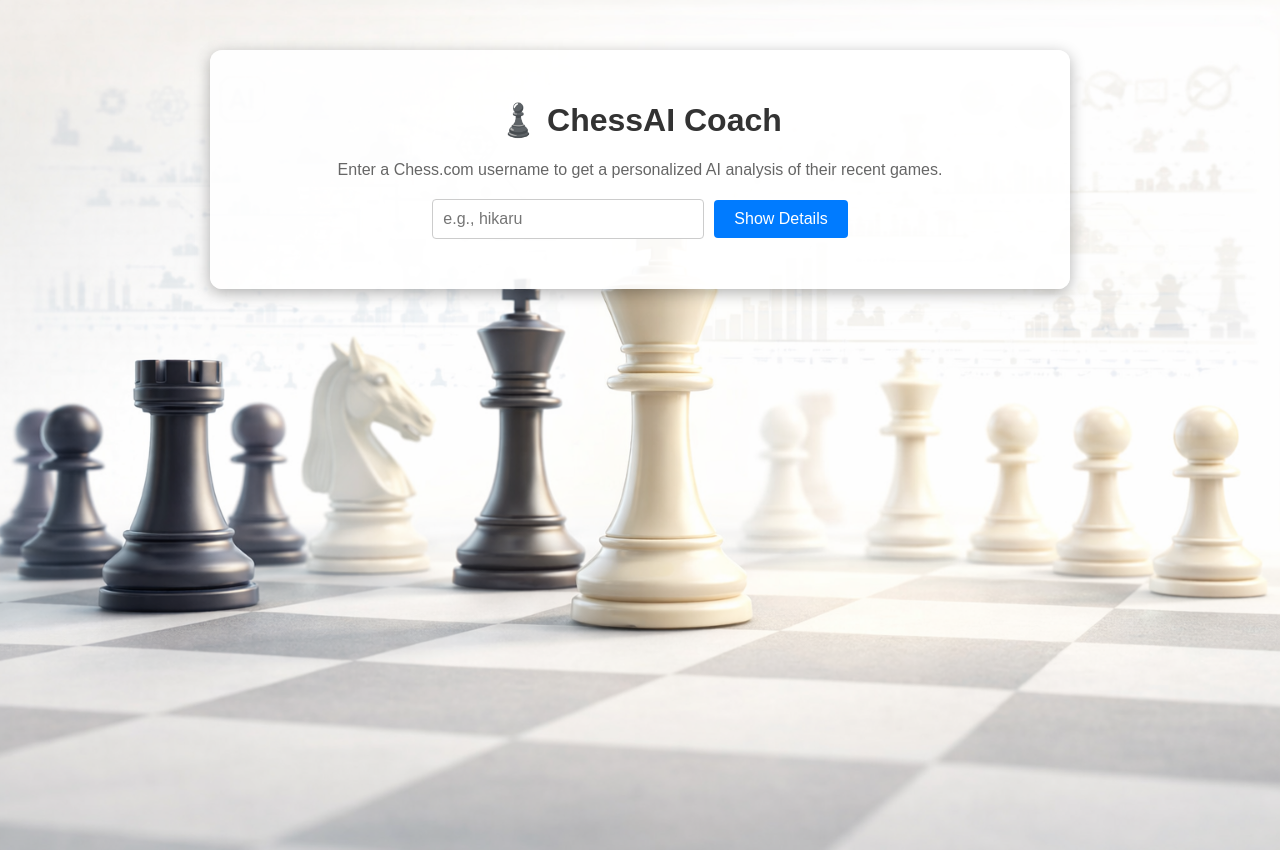
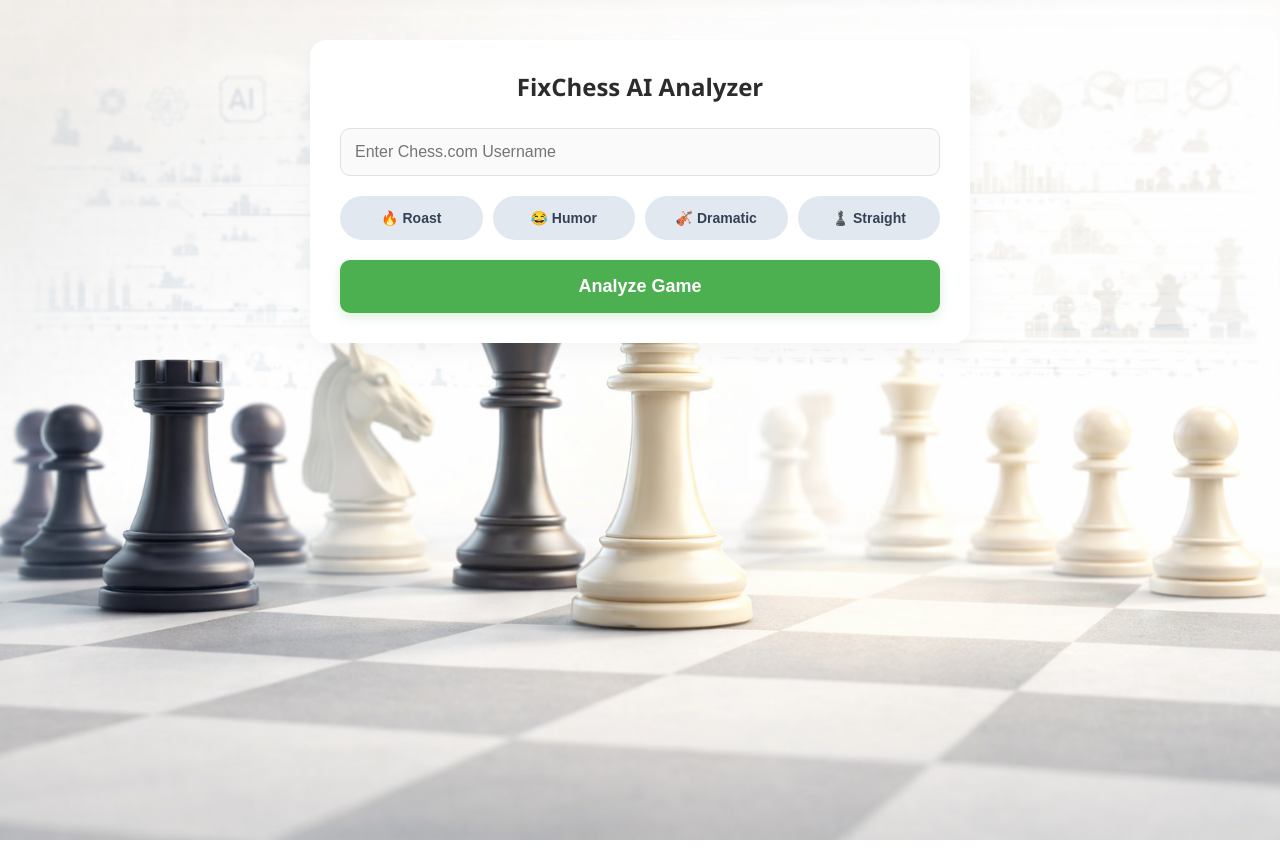
Before and after one commit to Kora-One/Fix-Chess-App-FE, an Angular app: page / in a window 1280 px wide. Built offline with nearby package versions, Linux system fonts and the light colour scheme.

Commit message:
Added Mood features

```diff
--- a/src/app/app.css
+++ b/src/app/app.css
@@ -0,0 +1,191 @@
+/* The Main Card Container */
+.analyzer-container {
+  max-width: 600px;
+  margin: 40px auto;
+  font-family: 'Segoe UI', Tahoma, Geneva, Verdana, sans-serif;
+  padding: 30px;
+  background-color: #ffffff;
+  border-radius: 16px;
+  box-shadow: 0 8px 24px rgba(0, 0, 0, 0.04);
+}
+
+h2 {
+  color: #2c2c2c;
+  margin-top: 0;
+  text-align: center;
+  margin-bottom: 25px;
+}
+
+input {
+  width: 100%;
+  padding: 14px;
+  margin-bottom: 20px;
+  font-size: 16px;
+  border-radius: 10px;
+  border: 1px solid #e0e0e0;
+  background-color: #fafafa;
+  color: #333;
+  box-sizing: border-box;
+  transition: border-color 0.2s;
+}
+
+input:focus {
+  outline: none;
+  border-color: #4caf50;
+  background-color: #ffffff;
+}
+
+/* Mood Buttons - High Contrast Design */
+.mood-board {
+  display: flex;
+  gap: 10px;
+  flex-wrap: wrap;
+  justify-content: center;
+}
+
+.btn {
+  flex: 1;
+  padding: 12px 10px;
+  border: 2px solid transparent;
+  border-radius: 30px;
+  cursor: pointer;
+  font-weight: bold;
+  font-size: 14px;
+  transition: all 0.2s ease-in-out;
+
+  /* High-contrast inactive state */
+  background-color: #e2e8f0;
+  color: #334155;
+}
+
+.btn:hover {
+  background-color: #cbd5e1;
+  color: #0f172a;
+}
+
+/* The Active (Selected) States */
+.btn-roast.active {
+  background-color: #dc2626;
+  color: #ffffff;
+  transform: scale(1.05);
+  box-shadow: 0 4px 12px rgba(220, 38, 38, 0.3);
+}
+
+.btn-humor.active {
+  background-color: #facc15;
+  color: #1c1917;
+  transform: scale(1.05);
+  box-shadow: 0 4px 12px rgba(250, 204, 21, 0.3);
+}
+
+.btn-sad.active {
+  background-color: #2563eb;
+  color: #ffffff;
+  transform: scale(1.05);
+  box-shadow: 0 4px 12px rgba(37, 99, 235, 0.3);
+}
+
+.btn-straight.active {
+  background-color: #334155;
+  color: #ffffff;
+  transform: scale(1.05);
+  box-shadow: 0 4px 12px rgba(51, 65, 85, 0.3);
+}
+
+/* The Error Text */
+.error-text {
+  color: #dc2626;
+  text-align: center;
+  font-weight: 600;
+  margin-top: 20px;
+  animation: shake 0.4s;
+}
+
+/* The Big Analyze Button */
+.btn-analyze {
+  width: 100%;
+  padding: 16px;
+  margin-top: 20px;
+  background-color: #4caf50;
+  color: white;
+  border: none;
+  border-radius: 10px;
+  font-size: 18px;
+  font-weight: bold;
+  cursor: pointer;
+  transition: all 0.2s;
+  box-shadow: 0 4px 12px rgba(76, 175, 80, 0.2);
+}
+
+.btn-analyze:hover {
+  background-color: #43a047;
+  transform: translateY(-1px);
+  box-shadow: 0 6px 16px rgba(76, 175, 80, 0.3);
+}
+
+.btn-analyze:active {
+  transform: translateY(1px);
+}
+
+/* Progress Bar */
+.loader-container {
+  margin-top: 25px;
+  text-align: center;
+  font-weight: 500;
+  color: #555;
+}
+
+.progress-bar-bg {
+  width: 100%;
+  height: 12px;
+  background-color: #f0f0f0;
+  border-radius: 10px;
+  overflow: hidden;
+  margin-top: 10px;
+}
+
+.progress-bar-fill {
+  height: 100%;
+  background-color: #4caf50;
+  width: 0%;
+  transition: width 0.3s ease-out;
+  border-radius: 10px;
+}
+
+/* Result Formatting */
+.result-box {
+  margin-top: 25px;
+  padding: 25px;
+  background-color: #fafafa;
+  border-radius: 12px;
+  border-left: 5px solid #4caf50;
+}
+
+.markdown-output {
+  line-height: 1.7;
+  color: #333;
+}
+
+.markdown-output h3 {
+  color: #1a1a1a;
+  margin-top: 1.5em;
+  border-bottom: 2px solid #eaeaea;
+  padding-bottom: 8px;
+}
+
+.markdown-output ul {
+  padding-left: 20px;
+  margin-top: 10px;
+}
+
+.markdown-output li {
+  margin-bottom: 8px;
+}
+
+@keyframes shake {
+  0% { transform: translateX(0); }
+  25% { transform: translateX(-5px); }
+  50% { transform: translateX(5px); }
+  75% { transform: translateX(-5px); }
+  100% { transform: translateX(0); }
+}
--- a/src/app/app.html
+++ b/src/app/app.html
@@ -1,28 +1,39 @@
-<div style="font-family: Arial, sans-serif; background-color: rgba(255, 255, 255, 0.9); max-width: 800px; margin: 50px auto; padding: 30px; border-radius: 12px; text-align: center; box-shadow: 0 4px 15px rgba(0,0,0,0.3);">
-  <h1 style="color: #333;">♟️ ChessAI Coach</h1>
-  <p style="color: #666;">Enter a Chess.com username to get a personalized AI analysis of their recent games.</p>
+<div class="analyzer-container">
+  <h2>FixChess AI Analyzer</h2>
 
-  <div style="margin: 20px 0;">
-    <input
-      [(ngModel)]="username"
-      placeholder="e.g., hikaru"
-      style="padding: 10px; font-size: 16px; width: 250px; border-radius: 4px; border: 1px solid #ccc;"
-    />
-    <button
-      (click)="getAnalysis()"
-      [disabled]="loading"
-      style="padding: 10px 20px; font-size: 16px; margin-left: 10px; cursor: pointer; background-color: #007bff; color: white; border: none; border-radius: 4px;"
-    >
-      {{ loading ? 'Analyzing...' : 'Show Details' }}
+  <input type="text" [(ngModel)]="username" placeholder="Enter Chess.com Username" [disabled]="loading" />
+
+  @if (!loading) {
+    <div class="mood-board">
+      <button class="btn btn-roast" [class.active]="selectedMood === 'roast'" (click)="selectMood('roast')">🔥 Roast</button>
+      <button class="btn btn-humor" [class.active]="selectedMood === 'humor'" (click)="selectMood('humor')">😂 Humor</button>
+      <button class="btn btn-sad" [class.active]="selectedMood === 'sad'" (click)="selectMood('sad')">🎻 Dramatic</button>
+      <button class="btn btn-straight" [class.active]="selectedMood === 'straight'" (click)="selectMood('straight')">♟️ Straight</button>
+    </div>
+  }
+
+  @if (showMoodError) {
+    <p class="error-text">⚠️ Please choose a mood before analyzing!</p>
+  }
+
+  @if (!loading) {
+    <button class="btn-analyze" (click)="getAnalysis()">
+      Analyze Game
     </button>
-  </div>
+  }
 
-  <div *ngIf="loading" style="color: #007bff; margin-top: 20px; font-weight: bold;">
-    Fetching games and consulting the AI... this takes about 10-20 seconds.
-  </div>
+  @if (loading) {
+    <div class="loader-container">
+      <p>Analyzing games... {{ progressPercentage | number:'1.0-0' }}%</p>
+      <div class="progress-bar-bg">
+        <div class="progress-bar-fill" [style.width.%]="progressPercentage"></div>
+      </div>
+    </div>
+  }
 
-  <div *ngIf="report && !loading"
-       style="margin-top: 30px; text-align: left; background: #ffffff; padding: 25px; border-radius: 8px; border: 1px solid #ddd; line-height: 1.6; box-shadow: inset 0 2px 4px rgba(0,0,0,0.05);"
-       [innerHTML]="report">
-  </div>
+  @if (report && !loading) {
+    <div class="result-box">
+      <div class="markdown-output" [innerHTML]="report"></div>
+    </div>
+  }
 </div>
--- a/src/app/app.ts
+++ b/src/app/app.ts
@@ -1,46 +1,87 @@
 import { Component, ChangeDetectorRef } from '@angular/core';
-import { CommonModule } from '@angular/common';
+import { DecimalPipe } from '@angular/common'; // Replaced CommonModule with just the pipe
 import { FormsModule } from '@angular/forms';
 import { HttpClient } from '@angular/common/http';
-import { RouterOutlet } from '@angular/router';
-import { marked } from 'marked'; // <-- 1. Import the library here
+import { marked } from 'marked';
 
 @Component({
   selector: 'app-root',
   standalone: true,
-  imports: [RouterOutlet, CommonModule, FormsModule],
+  imports: [DecimalPipe, FormsModule], // Ultra-lean imports
   templateUrl: './app.html',
-  styleUrl: './app.css'
+  styleUrls: ['./app.css']
 })
 export class App {
   username = '';
   report = '';
+
+  selectedMood = '';
+  showMoodError = false;
+
   loading = false;
+  progressPercentage = 0;
+  private progressInterval: any;
 
   constructor(private http: HttpClient, private cdr: ChangeDetectorRef) {}
+
+  selectMood(mood: string) {
+    this.selectedMood = mood;
+    this.showMoodError = false;
+  }
 
   getAnalysis() {
     if (!this.username) return;
 
+    if (!this.selectedMood) {
+      this.showMoodError = true;
+      return;
+    }
+
     this.loading = true;
     this.report = '';
+    this.startFakeProgress();
     this.cdr.detectChanges();
 
-    const backendUrl = `https://chess-backend.gentlestone-e692d061.centralindia.azurecontainerapps.io/api/analyze/${this.username}`;
+    const backendUrl = `https://chess-backend.gentlestone-e692d061.centralindia.azurecontainerapps.io/api/analyze/${this.username}/${this.selectedMood}`;
 
     this.http.get(backendUrl, { responseType: 'text' }).subscribe({
       next: async (data) => {
-        // 2. Convert the raw Markdown text into beautiful HTML
+        this.finishProgress();
         this.report = await marked.parse(data);
-        this.loading = false;
         this.cdr.detectChanges();
       },
       error: (err) => {
         console.error('HTTP Error:', err);
-        this.report = '❌ Failed to fetch analysis.';
-        this.loading = false;
+        this.resetProgress();
+        this.report = '❌ Failed to fetch analysis. Did Gemini blunder?';
         this.cdr.detectChanges();
       }
     });
   }
+
+  private startFakeProgress() {
+    this.progressPercentage = 0;
+    this.progressInterval = setInterval(() => {
+      if (this.progressPercentage < 95) {
+        let increment = Math.random() * 2;
+        this.progressPercentage = Math.min(this.progressPercentage + increment, 95);
+        this.cdr.detectChanges();
+      }
+    }, 250);
+  }
+
+  private finishProgress() {
+    clearInterval(this.progressInterval);
+    this.progressPercentage = 100;
+    setTimeout(() => {
+      this.loading = false;
+      this.cdr.detectChanges();
+    }, 600);
+  }
+
+  private resetProgress() {
+    clearInterval(this.progressInterval);
+    this.loading = false;
+    this.progressPercentage = 0;
+  }
 }
```
